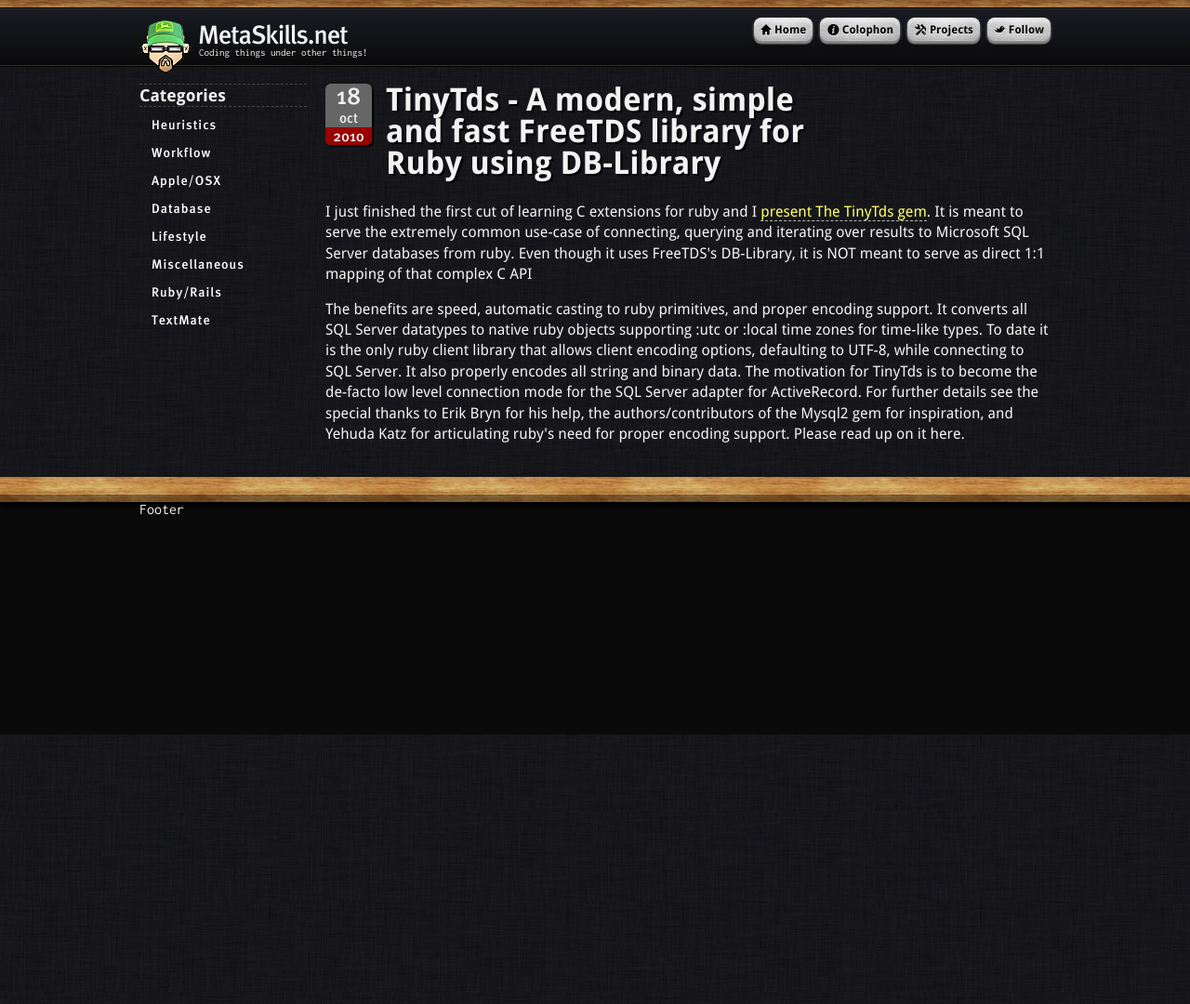
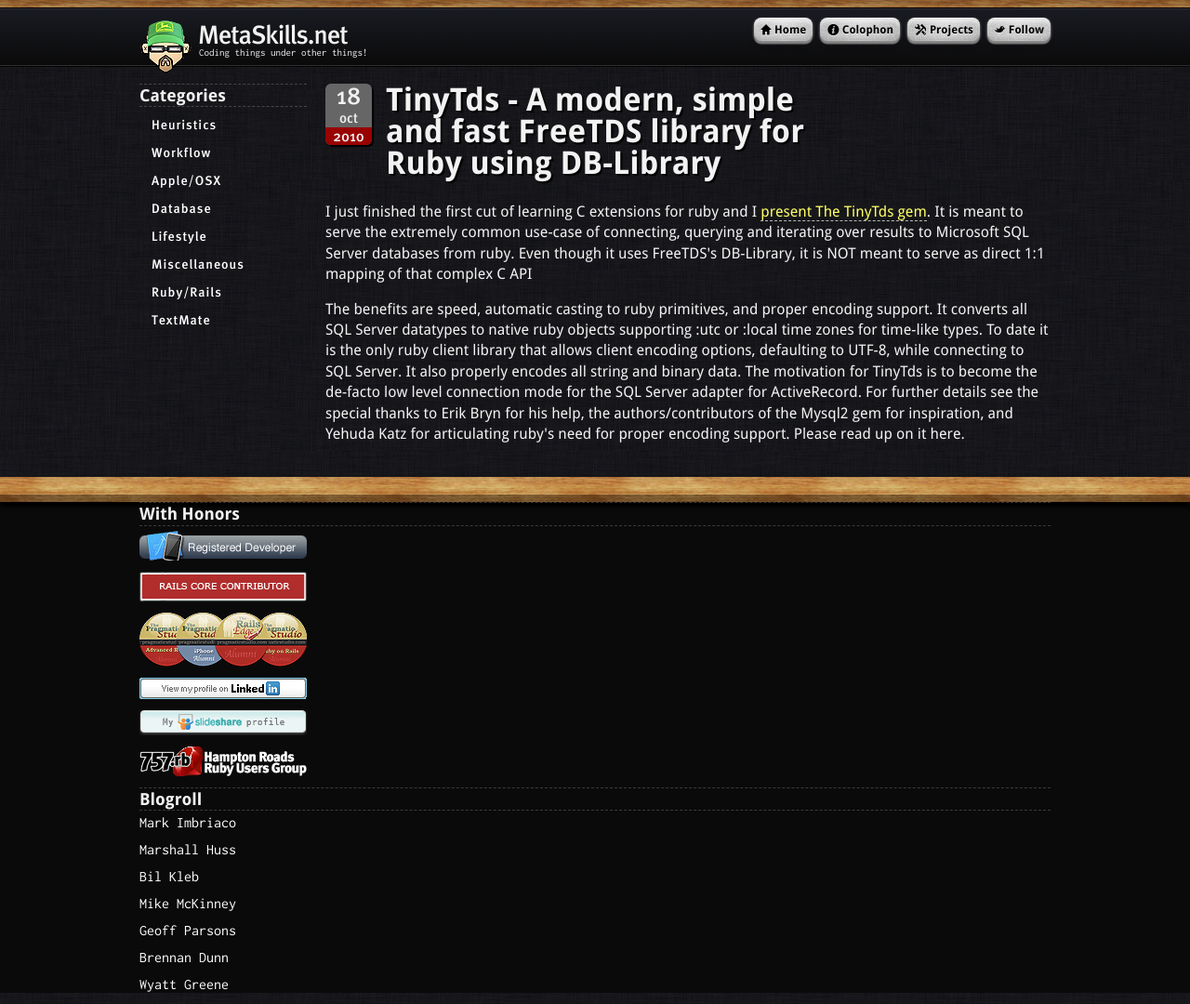
Before and after one commit to codefriendly/metaskills.net, a Jekyll site: the page built from _posts/2010-10-18-tinytds-a-modern-simple-and-fast-freetds-library-for-ruby-using-db-library.html, in a window 1280 px wide and 1080 px high. Shown: the whole window at 93% size. Built offline with Jekyll 4.4.1, drawn with Linux system fonts in a browser that asks for light colours.

Commit message:
Start work on footer elements.

```diff
--- a/_includes/footer.html
+++ b/_includes/footer.html
@@ -1,4 +1,25 @@
 
-<div style="height:250px;">
-  Footer
+<section id="honors">
+  <h3>With Honors</h3>
+  <ul>
+    <li><a id="badge_ios" href="http://developer.apple.com/"></a></li>
+    <li><a id="badge_railscore" href="http://contributors.rubyonrails.org/contributors/ken-collins/commits"></a></li>
+    <li><a id="badge_pragalumni" href="http://alumni.pragmaticstudio.com/users/128"></a></li>
+    <li><a id="badge_linkedin" href="http://www.linkedin.com/in/metaskills"></a></li>
+    <li><a id="badge_slideshare" href="http://www.slideshare.net/metaskills"></a></li>
+    <li><a id="badge_757rb" href="http://757rb.org/"></a></li>
+  </ul>
 </div>
+
+<section id="blogroll">
+  <h3>Blogroll</h3>
+  <ul>
+    <li><a href="http://www.linkedin.com/in/imbriaco">Mark Imbriaco</a></li>
+    <li><a href="http://mwhuss.com/">Marshall Huss</a></li>
+    <li><a href="http://fun3d.larc.nasa.gov/">Bil Kleb</a></li>
+    <li><a href="http://huikau.com/">Mike McKinney</a></li>
+    <li><a href="http://www.candescence.org/">Geoff Parsons</a></li>
+    <li><a href="http://www.wearetitans.net/">Brennan Dunn</a></li>
+    <li><a href="http://techiferous.com/">Wyatt Greene</a></li>
+  </ul>
+</section>
--- a/_layouts/default.html
+++ b/_layouts/default.html
@@ -50,7 +50,7 @@
       </nav>
     </section>
     <footer id="foot">
-  	  <section>{% include footer.html %}</section>
+  	  <section id="footer">{% include footer.html %}</section>
   	</footer>
   </body>
 </html>
--- a/resource/site.css
+++ b/resource/site.css
@@ -47,6 +47,7 @@
 /* Component - Data badge for pubdate */
 /* Component - Pre/Code */
 /* Component - Disqus Formatting */
+/* Component - Footer Badges */
 /* Layout - Post */
 /* Layout - Default */
 body {
@@ -275,7 +276,8 @@
         body section#page nav div a, body section#page nav div a:link, body section#page nav div a:visited, body section#page nav div a:hover, body section#page nav div a:active {
           color: #fff;
           background-color: none;
-          text-decoration: none; }
+          text-decoration: none;
+          border: none; }
       body section#page nav ul li {
         position: relative; }
         body section#page nav ul li a, body section#page nav ul li a:link, body section#page nav ul li a:visited, body section#page nav ul li a:hover, body section#page nav ul li a:active {
@@ -335,26 +337,6 @@
           background-image: url("/resource/sprite.png");
           background-position: -20px -0px;
           background-repeat: no-repeat; }
-    body section#page h1, body section#page h2, body section#page h3, body section#page h4 {
-      font-family: MetaDroidSans, Helvetica sans-serif;
-      font-size: 32px;
-      line-height: 1em; }
-    body section#page h1 {
-      font-size: 34px;
-      width: 60%; }
-    body section#page h2 {
-      font-size: 30px; }
-    body section#page h3 {
-      font-size: 18px;
-      line-height: 1.3em;
-      border-top: 1px dashed rgba(255, 255, 255, 0.2);
-      border-bottom: 1px dashed rgba(255, 255, 255, 0.2);
-      margin-bottom: 5px; }
-    body section#page p {
-      margin: 15px 0;
-      font-family: MetaDroidSans, Helvetica sans-serif;
-      font-size: 16px;
-      line-height: 1.4em; }
   body footer#foot {
     width: 100%;
     clear: both;
@@ -374,9 +356,70 @@
       -moz-box-shadow: 0 5px 5px black;
       -ms-box-shadow: 0 5px 5px black;
       box-shadow: 0 5px 5px black; }
-    body footer#foot section {
+    body footer#foot section#footer {
       width: 980px;
       margin: 0px auto; }
+      body footer#foot section#footer section#honors a, body footer#foot section#footer section#honors a:link, body footer#foot section#footer section#honors a:visited, body footer#foot section#footer section#honors a:hover, body footer#foot section#footer section#honors a:active {
+        color: #fff;
+        background-color: none;
+        text-decoration: none;
+        border: none; }
+      body footer#foot section#footer section#honors ul {
+        list-style: none; }
+      body footer#foot section#footer section#honors a {
+        display: block;
+        width: 180px;
+        margin-bottom: 12px; }
+      body footer#foot section#footer section#honors #badge_ios {
+        height: 32px;
+        background-image: url("/resource/sprite.png");
+        background-position: -0px -20px;
+        background-repeat: no-repeat; }
+      body footer#foot section#footer section#honors #badge_railscore {
+        height: 32px;
+        background-image: url("/resource/sprite.png");
+        background-position: -0px -60px;
+        background-repeat: no-repeat; }
+      body footer#foot section#footer section#honors #badge_pragalumni {
+        height: 58px;
+        background-image: url("/resource/sprite.png");
+        background-position: -0px -100px;
+        background-repeat: no-repeat; }
+      body footer#foot section#footer section#honors #badge_linkedin {
+        height: 23px;
+        background-image: url("/resource/sprite.png");
+        background-position: -0px -160px;
+        background-repeat: no-repeat; }
+      body footer#foot section#footer section#honors #badge_slideshare {
+        height: 27px;
+        background-image: url("/resource/sprite.png");
+        background-position: -0px -200px;
+        background-repeat: no-repeat; }
+      body footer#foot section#footer section#honors #badge_757rb {
+        height: 32px;
+        background-image: url("/resource/sprite.png");
+        background-position: -0px -240px;
+        background-repeat: no-repeat; }
+  body h1, body h2, body h3, body h4 {
+    font-family: MetaDroidSans, Helvetica sans-serif;
+    font-size: 32px;
+    line-height: 1em; }
+  body h1 {
+    font-size: 34px;
+    width: 60%; }
+  body h2 {
+    font-size: 30px; }
+  body h3 {
+    font-size: 18px;
+    line-height: 1.3em;
+    border-top: 1px dashed rgba(255, 255, 255, 0.2);
+    border-bottom: 1px dashed rgba(255, 255, 255, 0.2);
+    margin-bottom: 5px; }
+  body p {
+    margin: 15px 0;
+    font-family: MetaDroidSans, Helvetica sans-serif;
+    font-size: 16px;
+    line-height: 1.4em; }
 
 /* Fancy Buttons - http://lab.simurai.com/css/buttons/*/
 a.button {
```
Also changed, not shown: _sass/site.scss (+36 -10 lines), README.txt, resource/sprite.png, 2 other files.
